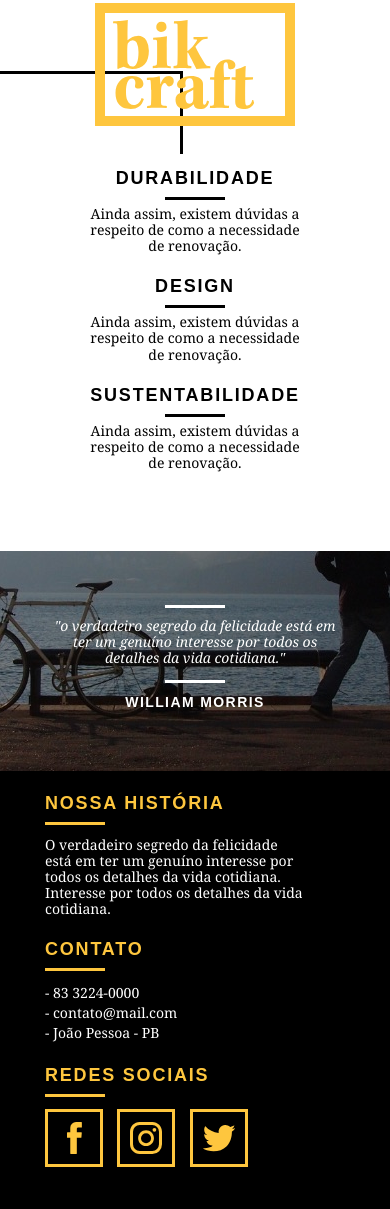
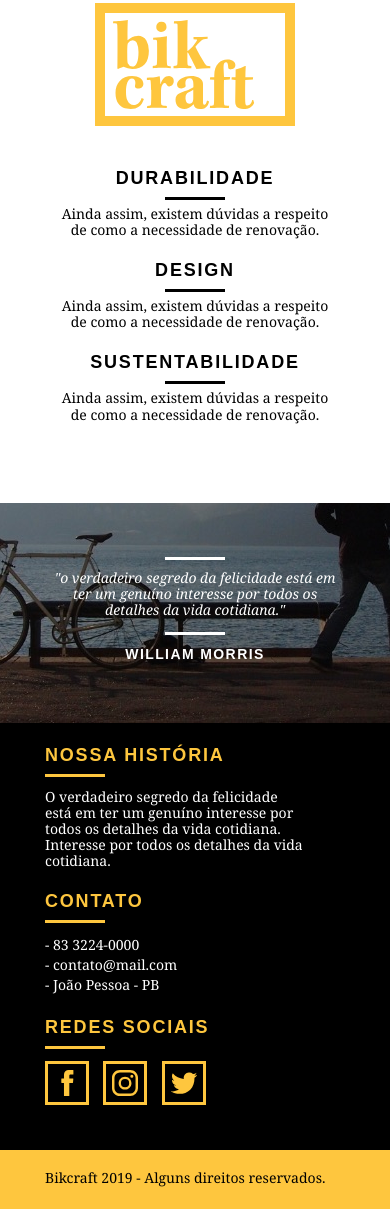
Before and after one commit to kennety94/estudo-front-bikcraft, a plain HTML site: page sobre.html in a window 390 px wide. Shown: the part 1606-2815 px from the top of the page. Drawn offline with Linux system fonts and the light colour scheme.

Commit message:
Tornando a home responsiva

```diff
--- a/css/responsivo.css
+++ b/css/responsivo.css
@@ -38,8 +38,42 @@
 	/* Introdução */
 	.introducao {
 		margin-top: 0;
-		padding-top: 20px;
+		padding-top: 40px;
 		background: url("../img/bg-mobile.jpg") no-repeat center;
 		background-size: cover;
 	}
+
+	.introducao h1 {
+		font-size: 36px;
+	}
+
+	/* Qualidade Home*/
+	.qualidade::after {
+		right: 66px;
+	}
+
+	.qualidade-lista li {
+		padding: 0 10px;
+	}
+
+	.qualidade::after {
+		display: none;
+	}
+
+	/* Footer */
+	.footer-redes ul li a {
+		border: 3px solid #fec63e;
+		display: block;
+		padding: 6px;
+	}
+
+	.footer-redes ul li a img{
+		width: 26px;
+		height: 26px;
+	}
+
+	/* Call */
+	.call {
+		padding-top: 10px;
+	}
 }
--- a/css/style.css
+++ b/css/style.css
@@ -367,9 +367,9 @@ img {
 }
 
 .footer-redes ul li a {
-     border: 3px solid #fec63e;
-     display: block;
-     padding: 10px;
+    border: 3px solid #fec63e;
+    display: block;
+    padding: 10px;
 }
 
 .footer-redes ul li a:hover {
```
